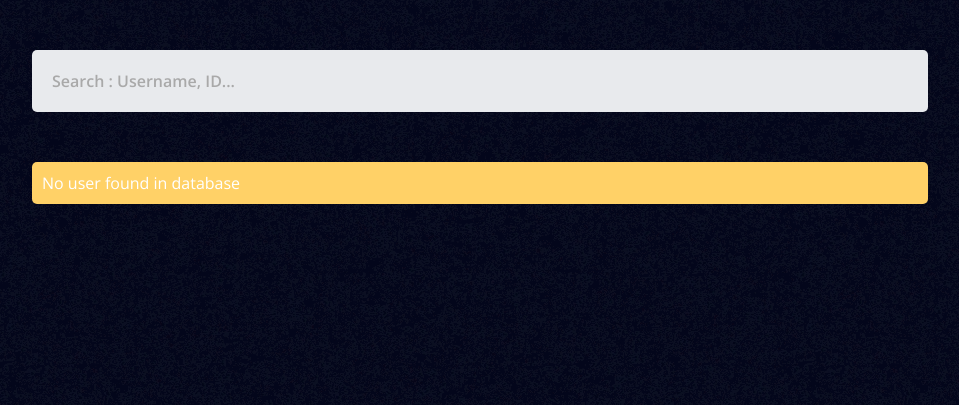
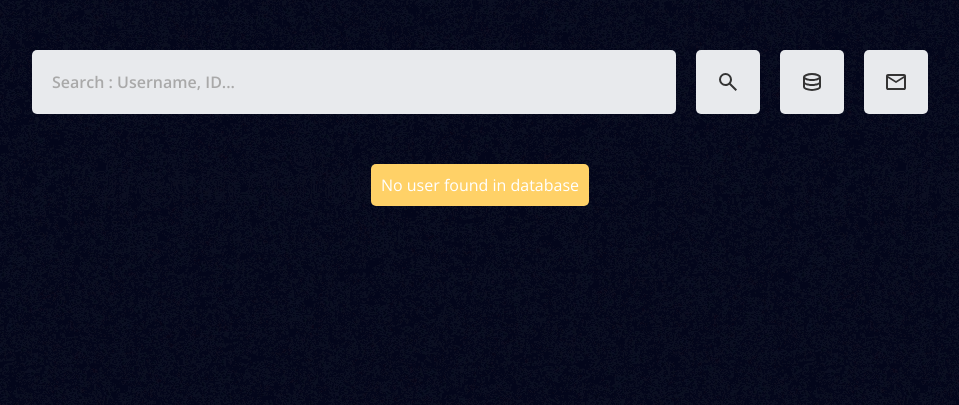
Before and after one commit to LaCorbeille/lacorbeille.studio, a PHP site: page /admin.php in a window 1280 px wide. Shown: the part 95-500 px from the top of the page, without its empty margins (160-1119 px from the left). Run offline with PHP 8.4, Linux system fonts and the light colour scheme; data that the repository does not hold is empty; some web fonts are replaced.

Commit message:
:sparkles: Update admin backend with db

```diff
--- a/admin.php
+++ b/admin.php
@@ -5,7 +5,12 @@ if (!isset($_SESSION)) {
 
 include_once __DIR__ . '/scripts/adminFunct.php';
 
-$users = retrieveUsers(startFrom: 0);
+if (isset($_GET['search']) && !empty($_GET['search'])) {
+    $searchTerm = htmlspecialchars($_GET['search']);
+    $users = searchString($searchTerm);
+} else {
+    $users = retrieveUsers(startFrom: 0);
+}
 ?>
 
 <!DOCTYPE html>
@@ -24,7 +29,12 @@ $users = retrieveUsers(startFrom: 0);
     include 'components/header.php';
     ?>
     <main>
-        <input type="text" id="search" placeholder="Search : Username, ID...">
+        <div id="toolbar">
+            <input type="text" id="searchBar" placeholder="Search : Username, ID...">
+            <a href="#" id="searchButton"><img src="assets/img/icons/search.svg" alt="Search"></a>
+            <a href="https://mysql13.lwspanel.com/phpmyadmin" target="_blank"><img src="assets/img/icons/database.svg" alt="Database"></a>
+            <a href="https://mail.lacorbeille.studio" target="_blank"><img src="assets/img/icons/mail.svg" alt="Webmail"></a>
+        </div>
         <?php
         if (is_string($users)) {
             echo $users;
@@ -33,18 +43,7 @@ $users = retrieveUsers(startFrom: 0);
             echo '<section id="users">';
             echo '<div id="usersHeaders"><a>ID ; Username ; Email ; Creation date ; First name ; Last name ; Newsletter ; Role</a></div>';
             foreach ($users as $user) {
-                echo '<div class="user">';
-                echo '<a>#' . htmlspecialchars($user['id'] ?? 'undefined') . '</a>';
-                echo '<a>' . htmlspecialchars($user['username'] ?? 'undefined') . '</a>';
-                echo '<a>' . htmlspecialchars($user['email'] ?? 'undefined') . '</a>';
-                echo '<a>' . htmlspecialchars($user['creation_date'] ?? 'undefined') . '</a>';
-                echo '<a>' . htmlspecialchars($user['firstname'] ?? 'undefined') . '</a>';
-                echo '<a>' . htmlspecialchars($user['lastname'] ?? 'undefined') . '</a>';
-                echo '<a>' . htmlspecialchars($user['newsletter'] ?? 'undefined') . '</a>';
-                echo '<a>' . htmlspecialchars($user['role'] ?? 'undefined') . '</a>';
-                echo '<a id="editUser><img src="assets/img/icons/manage_account.svg" alt="manage user" ></a>';
-                echo '<a id="deleteUser><img src="assets/img/icons/delete.svg" alt="delete user" ></a>';
-                echo '</div><br>';
+                print($user);
             }
             echo '</section>';
         }
--- a/css/admin.css
+++ b/css/admin.css
@@ -5,11 +5,46 @@ main {
     justify-content: flex-start;
 }
 
-input#search {
+#toolbar {
+    display: flex;
+    flex-direction: row;
     margin: 50px 0;
 }
 
+#toolbar>#searchBar {
+    width: 100%;
+}
+
+#toolbar>a {
+    background-color: var(--BrightGray);
+    border-radius: 5px;
+    border: none;
+    padding: 20px;
+    display: flex;
+    align-items: center;
+    justify-content: center;
+}
+
+#toolbar>a:hover {
+    cursor: pointer;
+    background-color: var(--LightSilver);
+}
+
+#toolbar>*:first-child {
+    margin-right: 10px;
+}
+
+#toolbar>*:not(:first-child):not(:last-child) {
+    margin: 0 10px;
+}
+
+#toolbar>*:last-child {
+    margin-left: 10px;
+}
+
 .alert {
+    align-self: center;
+    width: fit-content;
     margin-bottom: 50px;
 }
 
--- a/js/admin.js
+++ b/js/admin.js
@@ -1,7 +1,11 @@
-const searchBar = document.getElementById('search');
+const searchBar = document.getElementById('searchBar');
+const searchButton = document.getElementById('searchButton');
 
-searchBar.addEventListener('input', function() {
-    const query = searchBar.value;
-    // Execute your query here
-    console.log('Query:', query);
+searchButton.addEventListener('click', function (event) {
+    event.preventDefault();
+    searchBar.disabled = true;
+    searchButton.disabled = true;
+    if (searchBar.value.trim() !== '') {
+        window.location.href = '?search=' + encodeURIComponent(searchBar.value.trim());
+    }
 });
--- a/js/lang.js
+++ b/js/lang.js
@@ -1,5 +1,6 @@
 const langSelector = document.querySelector('#langSelect');
 
+try {
     langSelector.addEventListener('change', function () {
         const lang = langSelector.value;
         fetch('scripts/lang.php', {
@@ -16,3 +17,6 @@ langSelector.addEventListener('change', function () {
                 location.reload();
             });
     });
+} catch (error) {
+    console.error('An error occurred while setting up the language selector:', error);
+}
```
Also changed, not shown: scripts/adminFunct.php (+45 -1 lines), assets/img/icons/database.svg (added), assets/img/icons/mail.svg (added), assets/img/icons/search.svg (added). Lines whose indentation alone changed are shown as unchanged.
